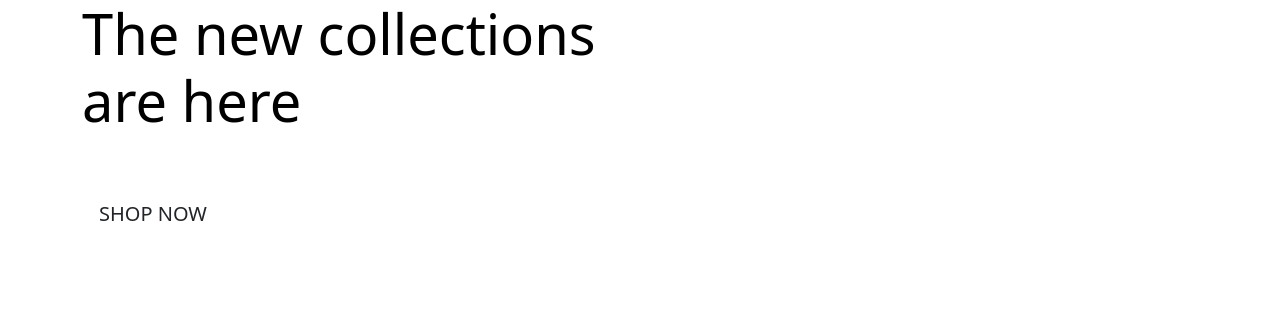
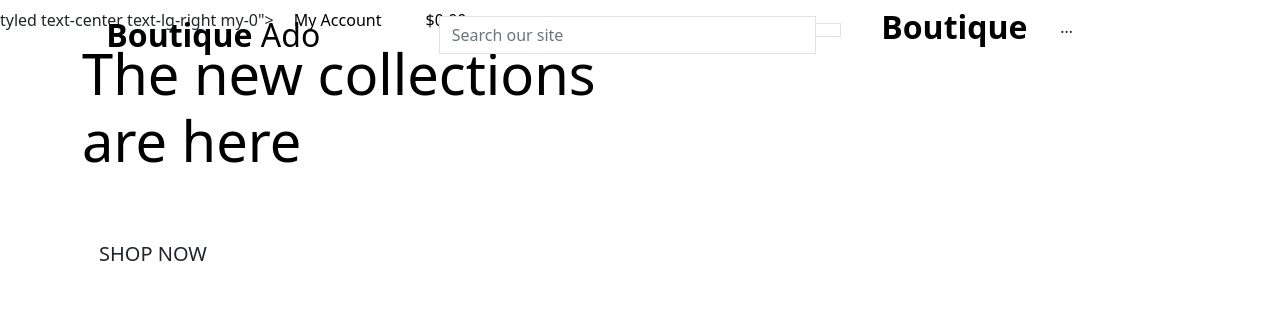
Before and after one commit to dhruv2102/boutique_ado_v1, a Django app: page / in a window 1280 px wide. Shown: the top 333 px of the page. Run offline with Django 3.2, Linux system fonts and the light colour scheme; some libraries are stand-ins or nearby versions.

Commit message:
Main page header

```diff
--- a/home/templates/home/index.html
+++ b/home/templates/home/index.html
@@ -18,7 +18,9 @@
                     The new collections are here
                 </h1>
                 <div class="my-5">
-                    <a class="shop-now-button btn btn-lg rounded-0 text-uppercase py-3" href="#">Shop Now</a>
+                    <h4>
+                        <a class="shop-now-button btn btn-lg rounded-0 text-uppercase py-3" href="#">Shop Now</a>
+                    </h4>
                 </div>
 
             </div>
--- a/templates/base.html
+++ b/templates/base.html
@@ -2,6 +2,7 @@
 
 <!doctype html>
 <html lang="en">
+
 <head>
 
   {% block meta %}
@@ -16,7 +17,8 @@
 
   {% block corecss %}
   <!-- Bootstrap CSS -->
-        <link href="https://cdn.jsdelivr.net/npm/bootstrap@5.1.3/dist/css/bootstrap.min.css" rel="stylesheet" integrity="sha384-1BmE4kWBq78iYhFldvKuhfTAU6auU8tT94WrHftjDbrCEXSU1oBoqyl2QvZ6jIW3" crossorigin="anonymous">
+  <link href="https://cdn.jsdelivr.net/npm/bootstrap@5.1.3/dist/css/bootstrap.min.css" rel="stylesheet"
+    integrity="sha384-1BmE4kWBq78iYhFldvKuhfTAU6auU8tT94WrHftjDbrCEXSU1oBoqyl2QvZ6jIW3" crossorigin="anonymous">
   {% endblock %}
 
   {% block extra_css %}
@@ -24,12 +26,18 @@
 
   {% block corejs %}
   <!-- Option 1: Bootstrap Bundle with Popper -->
-        <script src="https://cdn.jsdelivr.net/npm/bootstrap@5.1.3/dist/js/bootstrap.bundle.min.js" integrity="sha384-ka7Sk0Gln4gmtz2MlQnikT1wXgYsOg+OMhuP+IlRH9sENBO0LRn5q+8nbTov4+1p" crossorigin="anonymous"></script>
+  <script src="https://cdn.jsdelivr.net/npm/bootstrap@5.1.3/dist/js/bootstrap.bundle.min.js"
+    integrity="sha384-ka7Sk0Gln4gmtz2MlQnikT1wXgYsOg+OMhuP+IlRH9sENBO0LRn5q+8nbTov4+1p" crossorigin="anonymous">
+  </script>
 
   <!-- Option 2: Separate Popper and Bootstrap JS -->
 
-        <script src="https://cdn.jsdelivr.net/npm/@popperjs/core@2.10.2/dist/umd/popper.min.js" integrity="sha384-7+zCNj/IqJ95wo16oMtfsKbZ9ccEh31eOz1HGyDuCQ6wgnyJNSYdrPa03rtR1zdB" crossorigin="anonymous"></script>
-        <script src="https://cdn.jsdelivr.net/npm/bootstrap@5.1.3/dist/js/bootstrap.min.js" integrity="sha384-QJHtvGhmr9XOIpI6YVutG+2QOK9T+ZnN4kzFN1RtK3zEFEIsxhlmWl5/YESvpZ13" crossorigin="anonymous"></script>
+  <script src="https://cdn.jsdelivr.net/npm/@popperjs/core@2.10.2/dist/umd/popper.min.js"
+    integrity="sha384-7+zCNj/IqJ95wo16oMtfsKbZ9ccEh31eOz1HGyDuCQ6wgnyJNSYdrPa03rtR1zdB" crossorigin="anonymous">
+  </script>
+  <script src="https://cdn.jsdelivr.net/npm/bootstrap@5.1.3/dist/js/bootstrap.min.js"
+    integrity="sha384-QJHtvGhmr9XOIpI6YVutG+2QOK9T+ZnN4kzFN1RtK3zEFEIsxhlmWl5/YESvpZ13" crossorigin="anonymous">
+  </script>
   {% endblock %}
 
   {% block extra_js %}
@@ -37,8 +45,85 @@
 
   <title>Boutique Ado {% block extra_title %}{% endblock %}</title>
 </head>
+
 <body>
-    <header class="container-fluid fixed-top"></header>
+  <header class="container-fluid fixed-top">
+    <div class="row">
+      <div class="col-12 col-lg-4 my-auto py-1 py-lg-0 text-center text-lg-left">
+        <a href="{% url 'home' %}" class="nav-link main-logo-link">
+          <h2 class="logo-font text-black my-0"><strong>Boutique</strong> Ado</h2>
+        </a>
+      </div>
+      <div class="col-12 col-lg-4 my-auto py-1 py-lg-0">
+        <form method="GET" action="">
+          <div class="input-group w-100">
+            <input class="form-control border border-black rounded-0" type="text" name="q"
+              placeholder="Search our site">
+            <div class="input-group-append">
+              <button class="form-control btn btn-black border border-black rounded-0" type="submit">
+                <span class="icon">
+                  <i class="fas fa-search"></i>
+                </span>
+              </button>
+            </div>
+          </div>
+        </form>
+      </div>
+      <div class="col-12 col-lg-4 my-auto py-1 py-lg-0">
+        <ul class="list-inline list-uns<header class=" container-fluid fixed-top">
+          <div class="row">
+            <div class="col-12 col-lg-4 my-auto py-1 py-lg-0 text-center text-lg-left">
+              <a href="{% url 'home' %}" class="nav-link main-logo-link">
+                <h2 class="logo-font text-black my-0">
+                  <strong>Boutique</strong>
+                </h2>
+              </a>
+            </div>
+            <div class="col-12 col-lg-4 my-auto py-1 py-lg-0 text-center text-lg-left">
+              … </li>
+        </ul>
+      </div>
+    </div>
+  </header>tyled text-center text-lg-right my-0">
+  <li class="list-inline-item dropdown">
+    <a class="text-black nav-link" href="#" id="user-options" data-toggle="dropdown" aria-haspopup="true"
+      aria-expanded="false">
+      <div class="text-center">
+        <div><i class="fas fa-user fa-lg"></i></div>
+        <p class="my-0">My Account</p>
+      </div>
+    </a>
+    <div class="dropdown-menu border-0" aria-labelledby="user-options">
+      {% if request.user.is_authenticated %}
+        {% if request.user.is_superuser %}
+          <a href="" class="dropdown-item">Product Management</a>
+        {% endif %}
+          <a href="" class="dropdown-item">My Profile</a>
+          <a href="{% url 'account_logout' %}" class="dropdown-item">Logout</a>
+        {% else %}
+          <a href="{% url 'account_signup' %}" class="dropdown-item">Register</a>
+          <a href="{% url 'account_login' %}" class="dropdown-item">Login</a>
+      {% endif %}
+    </div>
+  </li>
+  <li class="list-inline-item">
+    <a class="{% if grand_total %}text-info font-weight-bold{% else %}text-black{% endif %} nav-link" href="">
+      <div class="text-center">
+        <div><i class="fas fa-shopping-bag fa-lg"></i></div>
+        <p class="my-0">
+          {% if grand_total %}
+            ${{ grand_total|floatformat:2 }}
+          {% else %}
+            $0.00
+          {% endif %}
+        </p>
+      </div>
+    </a>
+  </li>
+  </ul>
+  </div>
+  </div>
+  </header>
 
   {% if messages %}
   <div class="message-container"></div>
@@ -56,4 +141,5 @@
 
 
 </body>
+
 </html>
```
Lines whose indentation alone changed are shown as unchanged.
